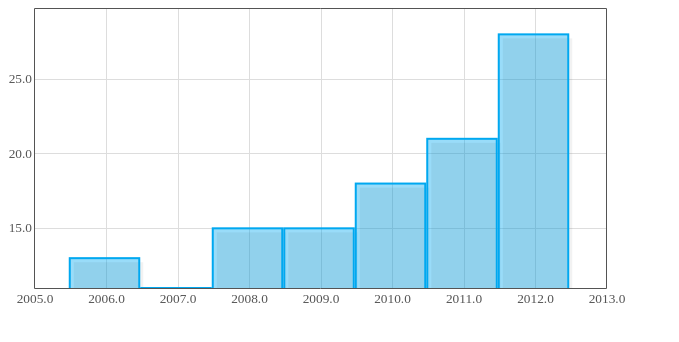
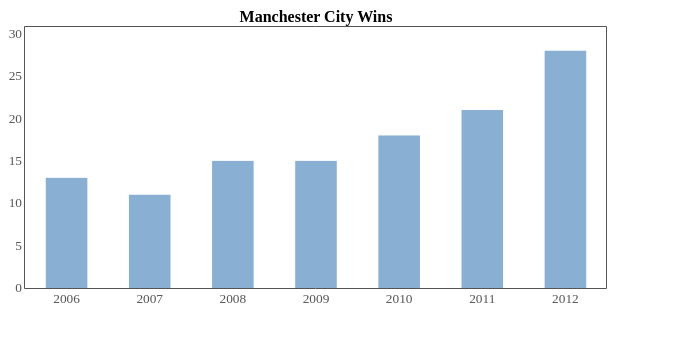
Before and after one commit to lisli/data-visualization-with-js-book, a plain HTML site: page chapter-1/index.html in a window 1280 px wide. Shown: the whole page, without its empty margins (0-679 px from the left). Drawn offline with Linux system fonts and the light colour scheme.

Commit message:
adjust x axis data, play with options to change colors, bar width, etc

```diff
--- a/chapter-1/index.html
+++ b/chapter-1/index.html
@@ -13,15 +13,41 @@
 		<![endif]-->
 		<script src="js/flotr2.min.js"></script>
 		<script>
-			var wins = [[[2006, 13], [2007, 11], [2008, 15], [2009, 15], [2010, 18], [2011, 21], [2012, 28]]];
+			var wins = [[[0, 13], [1, 11], [2, 15], [3, 15], [4, 18], [5, 21], [6, 28]]];
+
+			var years = [
+				[0, "2006"],
+				[1, "2007"],
+				[2, "2008"],
+				[3, "2009"],
+				[4, "2010"],
+				[5, "2011"],
+				[6, "2012"]
+			];
 
 			window.onload = function() {
 				Flotr.draw(
 					document.getElementById("chart"),
-					wins,
-					{
+					wins, {
+						title: "Manchester City Wins",
+						colors: [ "#89AFD2"],
 						bars: {
-							show: true
+							show: true,
+							barWidth: 0.5,
+							shadowSize: 0,
+							fillOpacity: 1,
+							lineWidth: 0
+						},
+						yaxis: {
+							min: 0,
+							tickDecimals: 0
+						},
+						xaxis: {
+							ticks: years
+						},
+						grid: {
+							horizontalLines: false,
+							verticalLines: false
 						}
 					}
 				);
```
